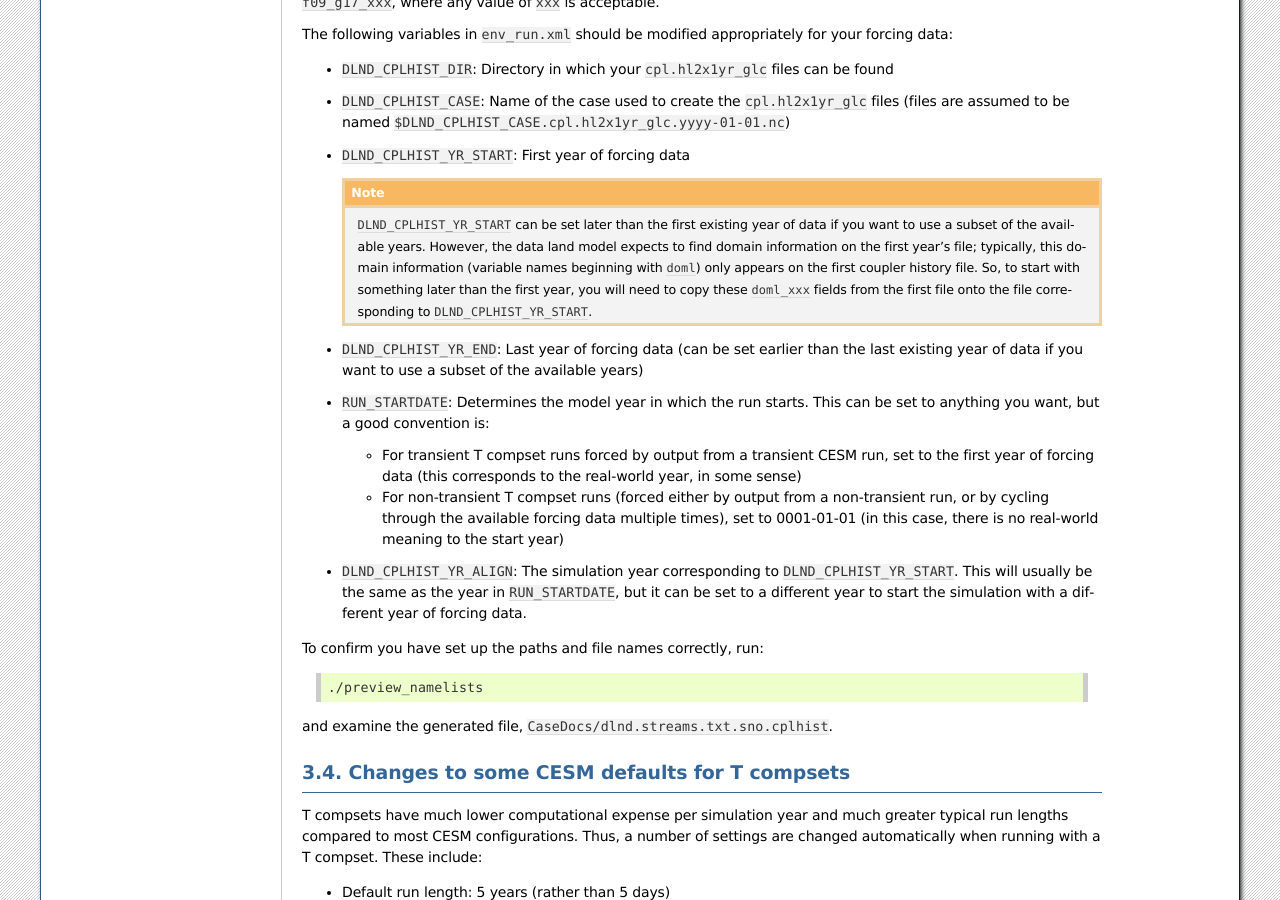
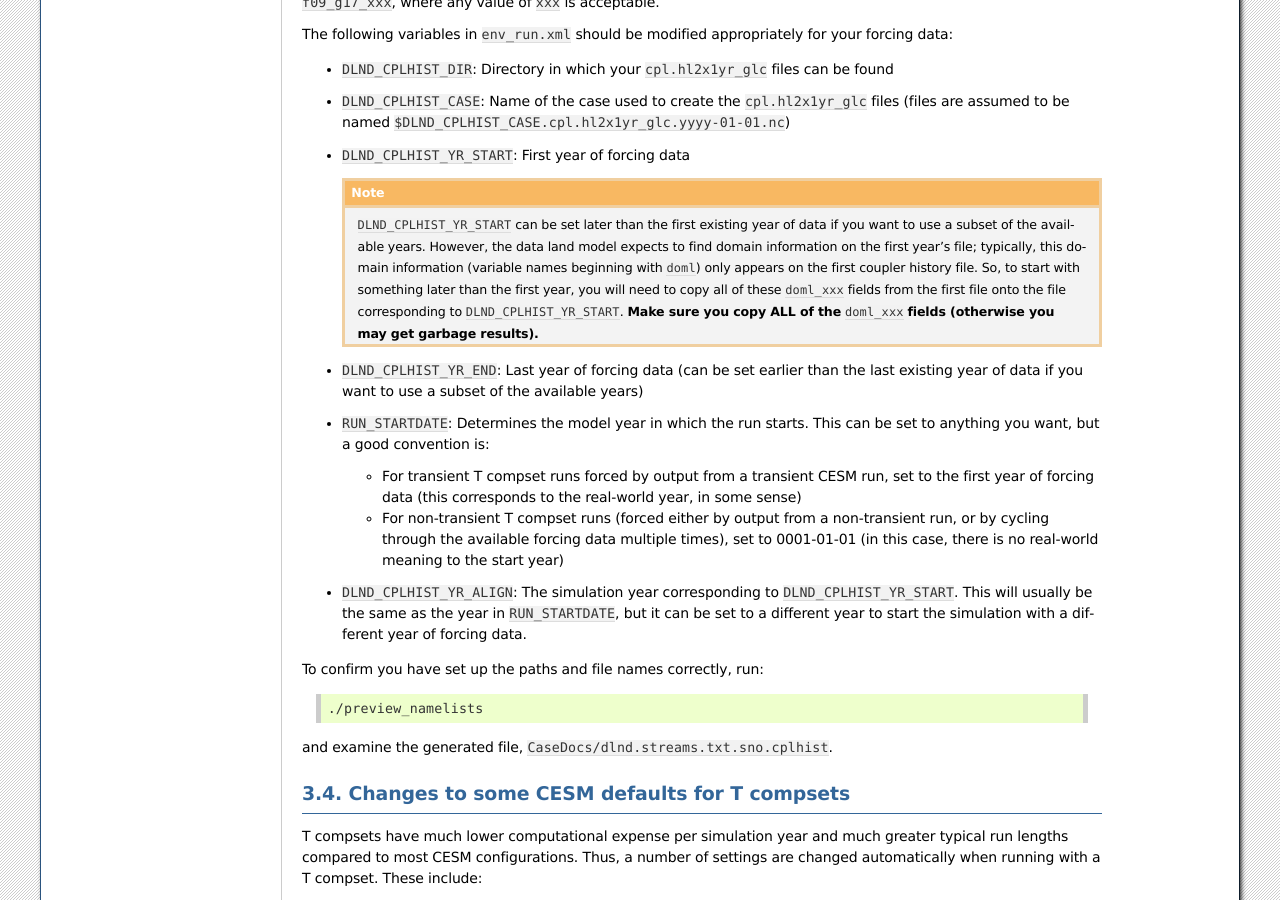
Before and after one commit to ESCOMP/CISM-wrapper, a Sphinx documentation site: the page built from doc/source/t-compsets.rst, in a window 1280 px wide and 900 px high, scrolled down 1885 px. Built offline with Sphinx 7.4.7, drawn with Linux system fonts in a browser that asks for light colours.

Commit message:
Clearly state that all doml_xxx fields need to be copied for T forcing

```diff
--- a/doc/source/t-compsets.rst
+++ b/doc/source/t-compsets.rst
@@ -149,8 +149,9 @@
      to find domain information on the first year's file; typically, this domain
      information (variable names beginning with ``doml``) only appears on the first
      coupler history file. So, to start with something later than the first year, you will
-     need to copy these ``doml_xxx`` fields from the first file onto the file
-     corresponding to ``DLND_CPLHIST_YR_START``.
+     need to copy all of these ``doml_xxx`` fields from the first file onto the file
+     corresponding to ``DLND_CPLHIST_YR_START``. **Make sure you copy ALL of the**
+     ``doml_xxx`` **fields (otherwise you may get garbage results).**
 
 - ``DLND_CPLHIST_YR_END``: Last year of forcing data (can be set earlier
   than the last existing year of data if you want to use a subset of the
```
